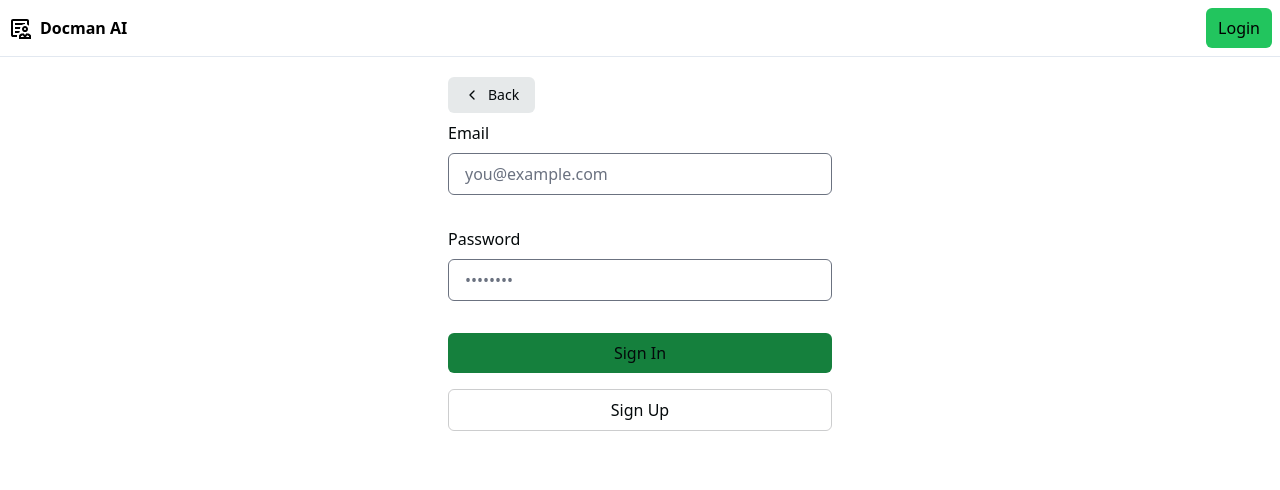
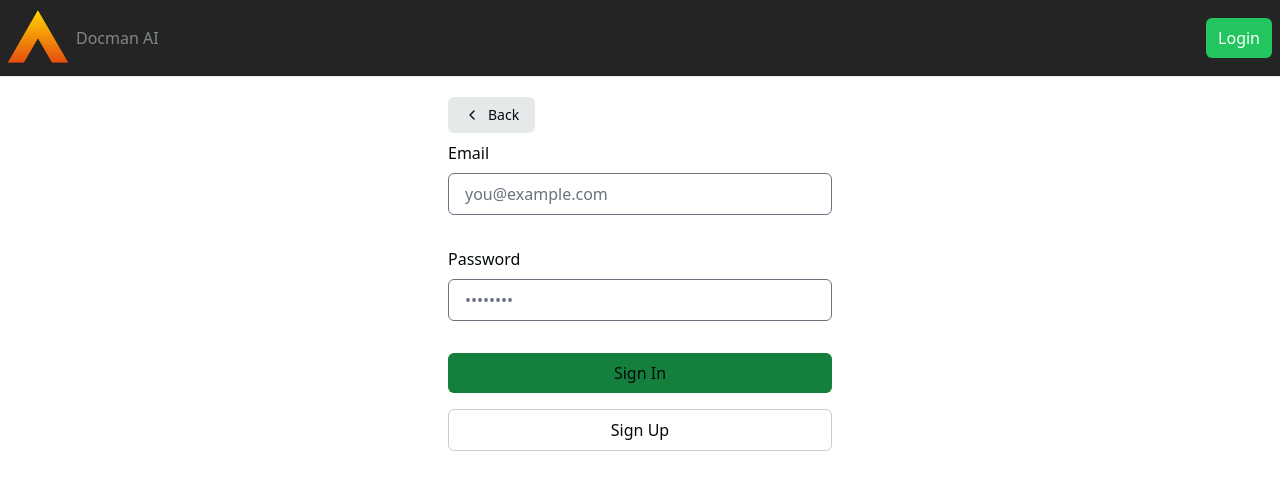
Before and after one commit to andras-fn/docman-ai-poc, a Next.js app: page /login in a window 1280 px wide. Shown: the top 490 px of the page. Built offline with nearby package versions, Linux system fonts and the light colour scheme; no server answers.

Commit message:
feedback changes

```diff
--- a/app/api/upload/route.js
+++ b/app/api/upload/route.js
@@ -62,15 +62,16 @@ export async function POST(request) {
     const result = await openai.chat.completions.create({
       model,
       response_format: { type: "json_object" },
+      temperature: 0,
       messages: [
         {
           role: "system",
           content:
-            "You are a helpful assistant that extracts data from letters sent to a GP (A doctors General Practise) and pays special attention to identifying snomed codes", // set the personality of the AI
+            "You are a helpful assistant that extracts data from letters sent to a GP (A doctors General Practise) and pays special attention to identifying snomed codes. You only produce 2 or 3 Next Actions. Your summaries should be 2-3 sentences. You can determine if a document requires urgent action. ", // set the personality of the AI
         },
         {
           role: "user",
-          content: `This is the contents of a letter to a Doctors surgery {"letterContents": "${incomingRequest.letterContents}"}. Please extract the following in this JSON template: {"Summary":"","Next Actions":[""],"Snomed Codes and Attributes":[{"Code":"","Code Description":"", "Attribute":""}]}`, // set the prompt to the user's input
+          content: `This is the contents of a letter to a Doctors surgery {"letterContents": "${incomingRequest.letterContents}"}. Please extract the following in this JSON template: {"Summary":"","Next Actions":[""],"Key Diagnosis":"","Any New Medication":"", "Ugrency":"Urgent or Non-Urgent","Snomed Codes and Attributes":[{"Code":"","Code Description":"", "Attribute":""}]}`, // set the prompt to the user's input
         },
       ],
     });
--- a/app/layout.tsx
+++ b/app/layout.tsx
@@ -1,6 +1,7 @@
 
 import './globals.css'
 import Navbar from "@/components/Navbar";
+import { DocumentListContextProvider } from "@/context/documentList";
 
 const defaultUrl = process.env.VERCEL_URL
   ? `https://${process.env.VERCEL_URL}`
@@ -20,12 +21,16 @@ export default function RootLayout({
   return (
     <html lang="en" >
       <body className="text-black max-h-screen ">
-      <div className="max-w-screen w-screen max-h-screen h-screen divide-y divide-slate-200 bg-white font-sans">
+      <DocumentListContextProvider>
+
+
+      <div className=" max-h-screen h-screen divide-y divide-slate-200 bg-white font-sans">
         <Navbar/>
-        <div className='flex flex-col items-center w-full  max-h-[calc(100vh-56px)] h-[calc(100vh-56px)] '>
+        <div className='flex flex-col items-center w-full  max-h-[calc(100vh-80px)] h-[calc(100vh-80px)] '>
           {children}
           </div>
           </div>
+          </DocumentListContextProvider>
       </body>
     </html>
   )
--- a/components/AuthButton.tsx
+++ b/components/AuthButton.tsx
@@ -22,8 +22,12 @@ export default async function AuthButton() {
 
   return user ? (
       <form action={signOut}>
-        <button className="py-2 px-4 rounded-md no-underline bg-red-500 text-white hover:bg-red-700">
-          Logout
+        <button className=" flex flex-col items-center py-2 px-4 rounded-md no-underline  text-white hover:bg-red-700">
+        <svg xmlns="http://www.w3.org/2000/svg" fill="none" viewBox="0 0 24 24" strokeWidth={1.5} stroke="currentColor" className="w-6 h-6">
+  <path strokeLinecap="round" strokeLinejoin="round" d="M15.75 9V5.25A2.25 2.25 0 0013.5 3h-6a2.25 2.25 0 00-2.25 2.25v13.5A2.25 2.25 0 007.5 21h6a2.25 2.25 0 002.25-2.25V15m3 0l3-3m0 0l-3-3m3 3H9" />
+</svg>
+
+          <p>Logout</p>
         </button>
       </form>
 
--- a/components/DocumentTable.js
+++ b/components/DocumentTable.js
@@ -1,6 +1,5 @@
 "use client";
 
-import { DocumentList } from "@/context/documentList";
 import { useDocumentListContext } from "@/context/documentList";
 import { useEffect } from "react";
 import Link from "next/link";
@@ -17,8 +16,18 @@ const DocumentTable = () => {
       const { data, error } = await supabase.from("documents").select("*");
 
       console.log({ data, error });
+      console.log(data.length, "data");
+      console.log(docList.length, "doclist");
 
-      setDocList(data);
+      if (data.length === docList.length) {
+        // do nothing
+      } else {
+        setDocList(data);
+      }
+      // add a check to see if this is different to the current state
+      // if it is different, update the state
+      // if it isn't then do nothing
+
       return { data, error };
     };
     getDocumentData();
--- a/components/DocumentTableWrapper.js
+++ b/components/DocumentTableWrapper.js
@@ -1,12 +1,7 @@
 "use client";
 import DocumentTable from "./DocumentTable";
-import { DocumentListContextProvider } from "@/context/documentList";
 
 const DocumentTableWrapper = () => {
-  return (
-    <DocumentListContextProvider>
-      <DocumentTable />
-    </DocumentListContextProvider>
-  );
+  return <DocumentTable />;
 };
 export default DocumentTableWrapper;
--- a/components/Navbar.js
+++ b/components/Navbar.js
@@ -1,5 +1,5 @@
 import AuthButton from "@/components/AuthButton";
-import UploadModalWrapper from "@/components/UploadModalWrapper";
+import UploadModal from "@/components/UploadModal";
 import Link from "next/link";
 import { createClient } from "@/utils/supabase/server";
 import { cookies } from "next/headers";
@@ -14,22 +14,70 @@ const Navbar = async () => {
   } = await supabase.auth.getUser();
 
   return (
-    <nav className="p-2 w-full flex justify-between items-center">
+    <nav className="p-2 w-full flex justify-between items-center bg-[#242424] text-white">
       <div className="flex items-center gap-x-2">
         <Link href={`/`}>
           <div className="flex items-center gap-x-2">
             <svg
               xmlns="http://www.w3.org/2000/svg"
-              height="24"
-              viewBox="0 -960 960 960"
-              width="24"
+              xmlnsXlink="http://www.w3.org/1999/xlink"
+              viewBox="0 0 7.805 7.805"
+              width="60"
+              height="60"
             >
-              <path d="M680-320q-50 0-85-35t-35-85q0-50 35-85t85-35q50 0 85 35t35 85q0 50-35 85t-85 35Zm0-80q17 0 28.5-11.5T720-440q0-17-11.5-28.5T680-480q-17 0-28.5 11.5T640-440q0 17 11.5 28.5T680-400ZM440-40v-116q0-21 10-39.5t28-29.5q32-19 67.5-31.5T618-275l62 75 62-75q37 6 72 18.5t67 31.5q18 11 28.5 29.5T920-156v116H440Zm79-80h123l-54-66q-18 5-35 13t-34 17v36Zm199 0h122v-36q-16-10-33-17.5T772-186l-54 66Zm-76 0Zm76 0Zm-518 0q-33 0-56.5-23.5T120-200v-560q0-33 23.5-56.5T200-840h560q33 0 56.5 23.5T840-760v200q-16-20-35-38t-45-24v-138H200v560h166q-3 11-4.5 22t-1.5 22v36H200Zm80-480h280q26-20 57-30t63-10v-40H280v80Zm0 160h200q0-21 4.5-41t12.5-39H280v80Zm0 160h138q11-9 23.5-16t25.5-13v-51H280v80Zm-80 80v-560 137-17 440Zm480-240Z" />
+              <defs>
+                <linearGradient
+                  id="b"
+                  x1="16.238"
+                  x2="16.238"
+                  y1="6.416"
+                  y2="31.996"
+                  gradientUnits="userSpaceOnUse"
+                >
+                  <stop offset="0" stopColor="#FFD600"></stop>
+                  <stop offset="1" stopColor="#E74E0F"></stop>
+                </linearGradient>
+                <clipPath id="c">
+                  <use width="100%" height="100%" xlinkHref="#a"></use>
+                </clipPath>
+                <linearGradient
+                  id="d"
+                  x1="16.34"
+                  x2="16.34"
+                  y1="6.362"
+                  y2="32.042"
+                  gradientUnits="userSpaceOnUse"
+                >
+                  <stop offset="0" stopColor="#FFD600"></stop>
+                  <stop offset="1" stopColor="#E74E0F"></stop>
+                </linearGradient>
+                <path
+                  id="a"
+                  d="M16.2 20l7 12H31L16.2 6.4 1.5 32h7.8l6.9-12"
+                ></path>
+                <path id="e" d="M1.5 6.4h29.8v25.7H1.5z"></path>
+              </defs>
+              <g transform="translate(-.397 -1.38) scale(.26458)">
+                <use
+                  width="100%"
+                  height="100%"
+                  fill="url(#b)"
+                  xlinkHref="#a"
+                ></use>
+                <g className="st3" clipPath="url(#c)">
+                  <use
+                    width="100%"
+                    height="100%"
+                    fill="url(#d)"
+                    xlinkHref="#e"
+                  ></use>
+                </g>
+              </g>
             </svg>
-            <div className="font-semibold">Docman AI</div>
+            <div className="text-[#81888c]">Docman AI</div>
           </div>
         </Link>
-        {user ? <UploadModalWrapper /> : <></>}
+        {user ? <UploadModal /> : <></>}
       </div>
       <AuthButton />
     </nav>
--- a/components/UploadModal.js
+++ b/components/UploadModal.js
@@ -1,15 +1,12 @@
 "use client";
 
 import { Dialog, Transition } from "@headlessui/react";
-import { Fragment, useState, useRef, useContext } from "react";
-import { createClient } from "@/utils/supabase/client";
+import { Fragment, useState, useRef } from "react";
 import { createWorker } from "tesseract.js";
 
 import { useDocumentListContext } from "@/context/documentList";
 
 const UploadModal = () => {
-  const supabase = createClient();
-
   let aRef = useRef(null);
   const [file, setFile] = useState();
   const [filename, setFilename] = useState();
@@ -46,20 +43,17 @@ const UploadModal = () => {
     try {
       // call the ocr function and get the result
       // create ocr worker
+      if (!file) {
+        throw new Error("File is missing");
+      }
+
+      // ocr file
       const worker = await createWorker("eng");
-      if (!file) return;
       const ret = await worker.recognize(file);
-      console.log(ret.data.text);
       await worker.terminate();
+      console.log(ret);
       const ocrResult = ret.data.text;
       console.log(ocrResult);
-
-      // upload file via api
-      const formdata = new FormData();
-      formdata.append("file", file);
-      formdata.append("filename", filename);
-
-      console.log(formdata);
 
       const requestOptions = {
         method: "POST",
@@ -103,7 +97,7 @@ const UploadModal = () => {
   return (
     <>
       <button
-        className="flex items-center gap-x-1 p-2 text-sm text-black hover:text-white hover:bg-slate-500 bg-slate-200 rounded ml-2"
+        className="flex flex-col items-center gap-x-1 p-2 text-sm text-white  hover:bg-neutral-700 bg-[#242424] rounded ml-2"
         type="button"
         onClick={openModal}
       >
--- a/components/UploadModalWrapper.js
+++ /dev/null
@@ -1,13 +0,0 @@
-"use client";
-
-import UploadModal from "@/components/UploadModal";
-import { DocumentListContextProvider } from "@/context/documentList";
-
-const UploadModalWrapper = () => {
-  return (
-    <DocumentListContextProvider>
-      <UploadModal />
-    </DocumentListContextProvider>
-  );
-};
-export default UploadModalWrapper;
--- a/context/documentList.js
+++ b/context/documentList.js
@@ -1,3 +1,5 @@
+"use client";
+
 import { createContext, useContext, useState } from "react";
 
 const DocumentListContext = createContext({});
```
Also changed, not shown: app/documents/[docId]/page.js (+45 -20 lines), app/documents/[docId]/example-document.png (added).
